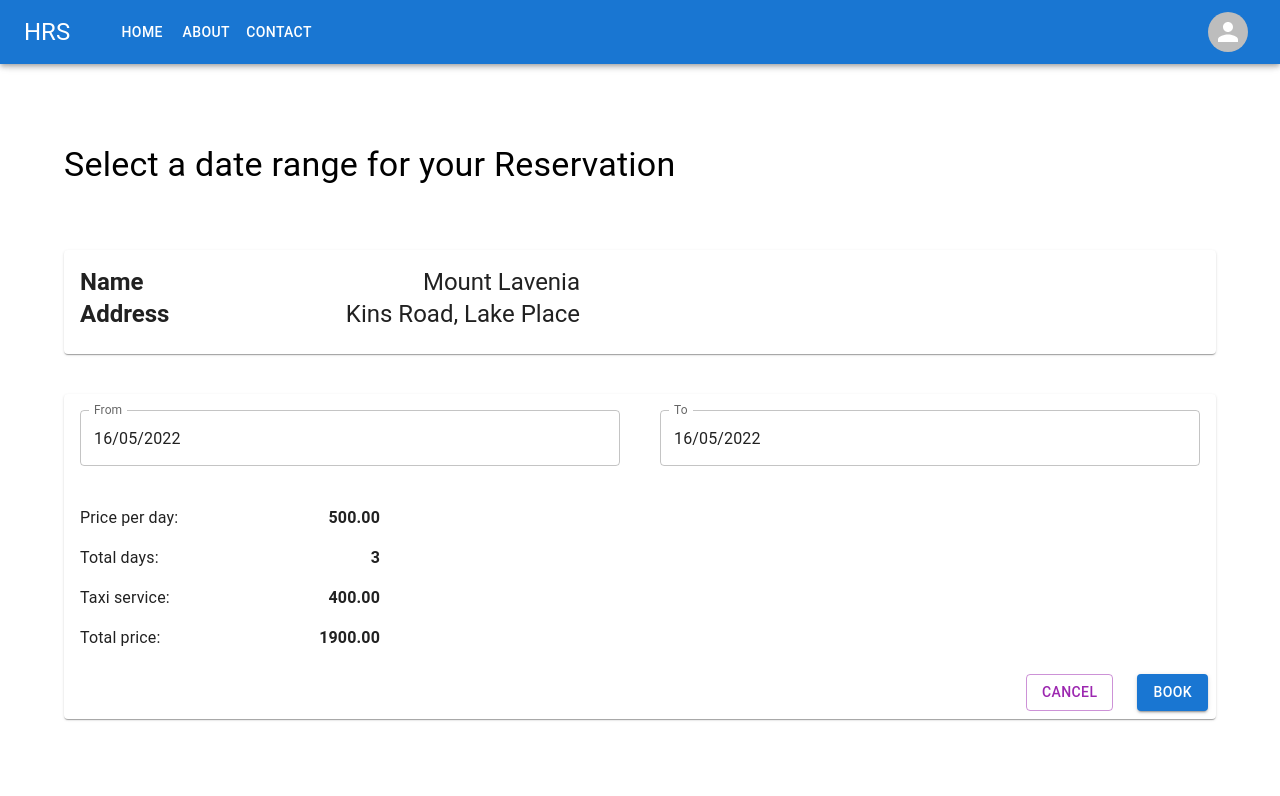
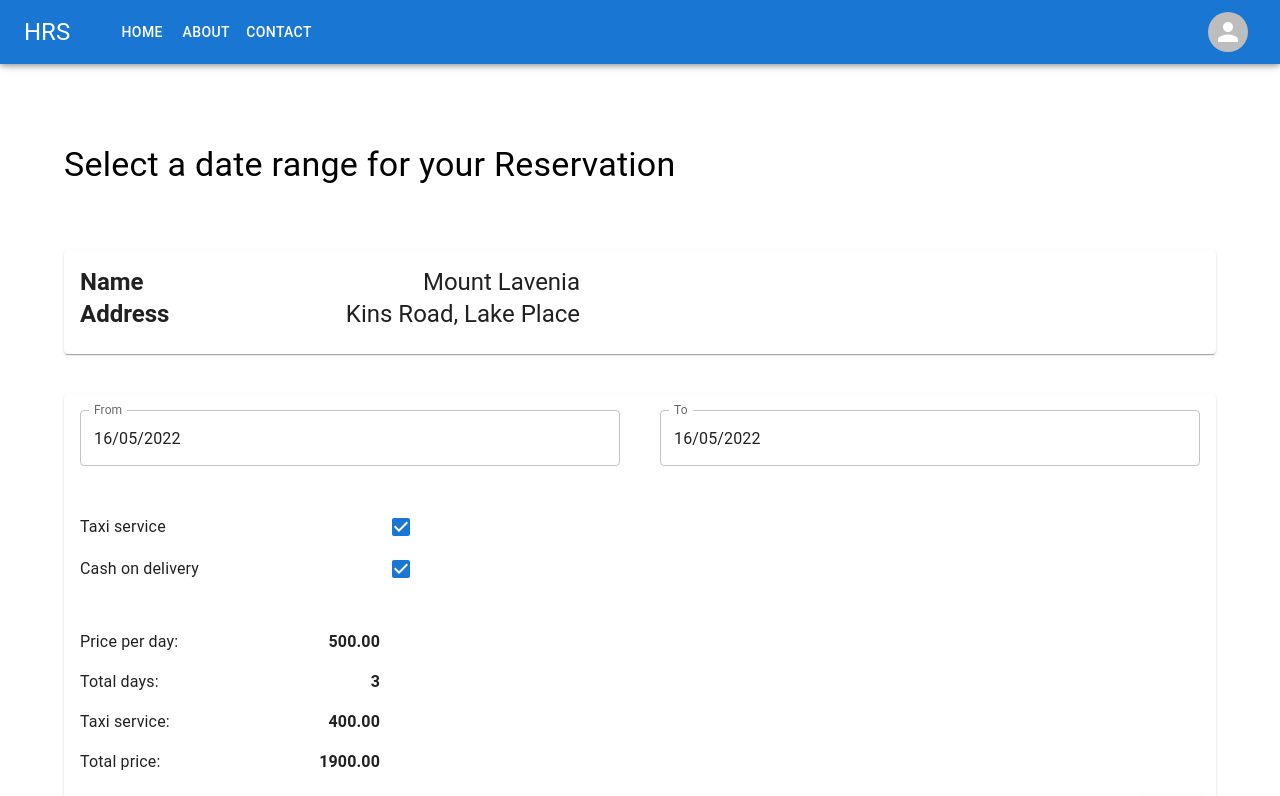
Before and after one commit to LassazVegaz/Hotel-Reservation-System, a React (Create React App) app in the folder frontend/: page / in a window 1280 px wide. Shown: the top 796 px of the page. Built offline with nearby package versions, Linux system fonts and the light colour scheme.

Commit message:
booking form checkboxes

```diff
--- a/frontend/src/pages/BookingPage/BookingForm.tsx
+++ b/frontend/src/pages/BookingPage/BookingForm.tsx
@@ -7,10 +7,12 @@ import {
 	Typography,
 	CardActions,
 	Button,
+	Checkbox,
 } from "@mui/material";
 import { DatePicker } from "@mui/x-date-pickers";
 import moment from "moment";
 import { useState } from "react";
+import { ValueLabelPair } from "../../types/value-label-pair.type";
 import { BookingFormCalculations } from "./BookingFormCalculations";
 
 type BookingFormState = {
@@ -21,6 +23,15 @@ type BookingFormState = {
 const DateControl = styled(TextField)({
 	width: "100%",
 });
+
+const CheckboxRow = ({ label, value }: ValueLabelPair<boolean>) => {
+	return (
+		<Box display="flex" alignItems="center">
+			<Typography width={300}>{label}</Typography>
+			<Checkbox checked={value} />
+		</Box>
+	);
+};
 
 export const BookingForm = () => {
 	const [from, setFrom] = useState<BookingFormState>({
@@ -60,6 +71,11 @@ export const BookingForm = () => {
 						/>
 					</Box>
 
+					<Box mb={5} display="flex" flexDirection="column">
+						<CheckboxRow label="Taxi service" value={true} />
+						<CheckboxRow label="Cash on delivery" value={true} />
+					</Box>
+
 					<BookingFormCalculations />
 				</CardContent>
 
```
